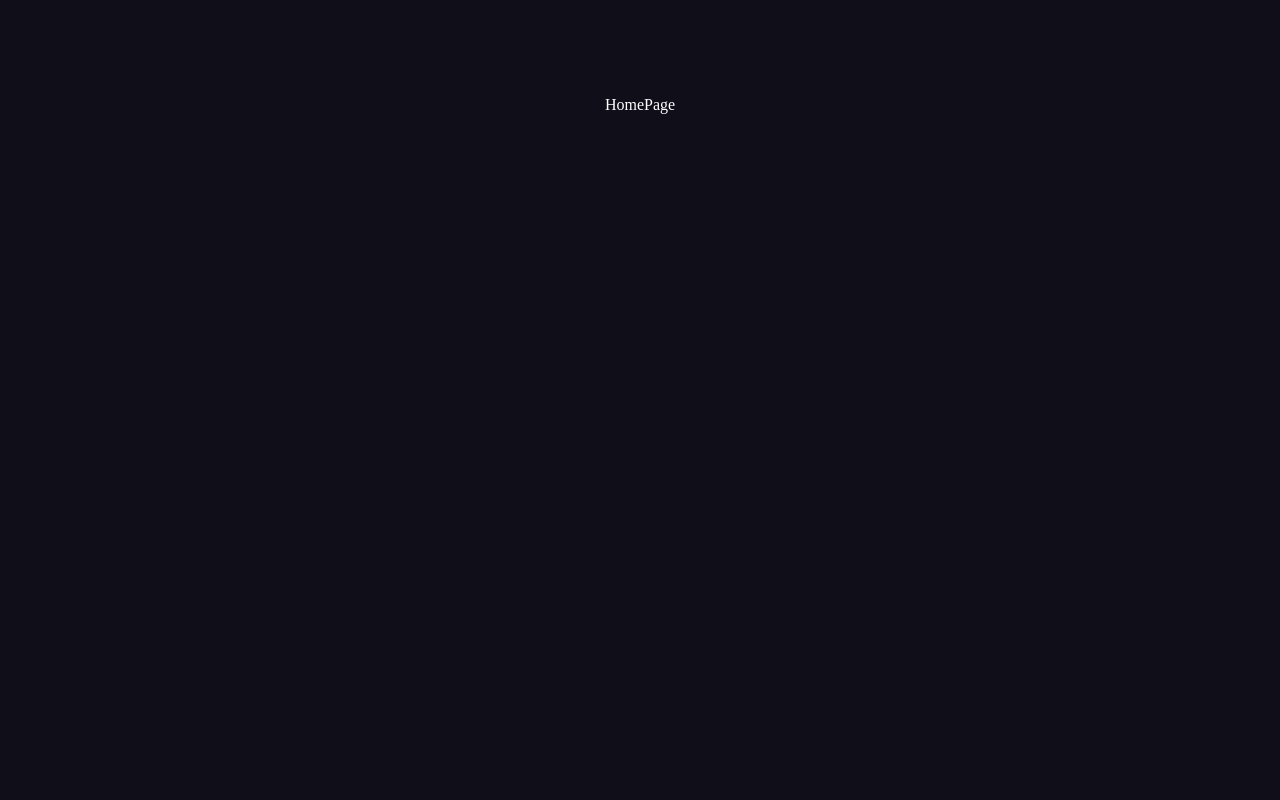
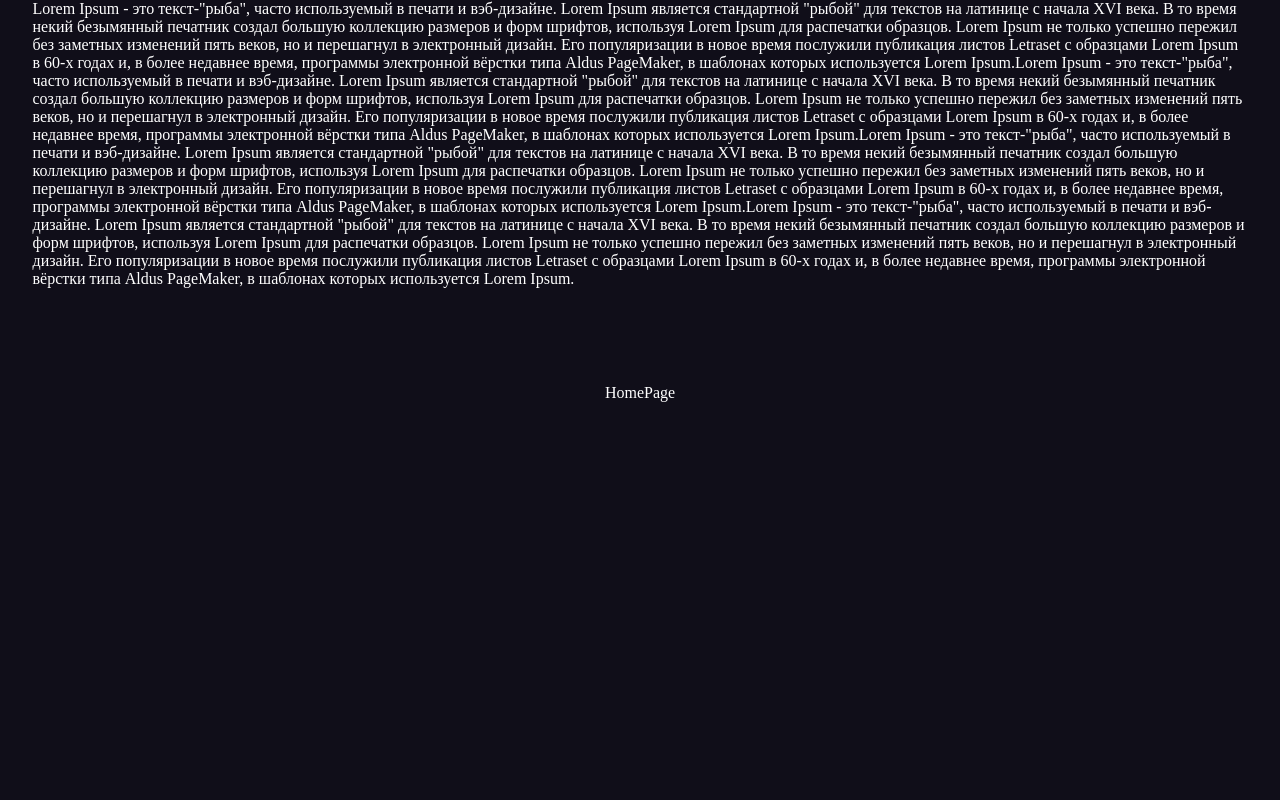
Before and after one commit to igorek888rane/watch-movies, a Next.js app: page / in a window 1280 px wide. Shown: the top 800 px of the page. Built offline with nearby package versions, Linux system fonts and the light colour scheme.

Commit message:
test commit

```diff
--- a/src/components/Header/Header.tsx
+++ b/src/components/Header/Header.tsx
@@ -1,10 +1,47 @@
-import {FC} from 'react';
-import styles from './Header.module.scss'
+import { FC } from 'react';
+import styles from './Header.module.scss';
 
 const Header: FC = () => {
-    return (
-        <header className={styles.header}></header>
-    );
+  return (
+    <header className={styles.header}>
+      Lorem Ipsum - это текст-"рыба", часто используемый в печати и вэб-дизайне.
+      Lorem Ipsum является стандартной "рыбой" для текстов на латинице с начала
+      XVI века. В то время некий безымянный печатник создал большую коллекцию
+      размеров и форм шрифтов, используя Lorem Ipsum для распечатки образцов.
+      Lorem Ipsum не только успешно пережил без заметных изменений пять веков,
+      но и перешагнул в электронный дизайн. Его популяризации в новое время
+      послужили публикация листов Letraset с образцами Lorem Ipsum в 60-х годах
+      и, в более недавнее время, программы электронной вёрстки типа Aldus
+      PageMaker, в шаблонах которых используется Lorem Ipsum.Lorem Ipsum - это
+      текст-"рыба", часто используемый в печати и вэб-дизайне. Lorem Ipsum
+      является стандартной "рыбой" для текстов на латинице с начала XVI века. В
+      то время некий безымянный печатник создал большую коллекцию размеров и
+      форм шрифтов, используя Lorem Ipsum для распечатки образцов. Lorem Ipsum
+      не только успешно пережил без заметных изменений пять веков, но и
+      перешагнул в электронный дизайн. Его популяризации в новое время послужили
+      публикация листов Letraset с образцами Lorem Ipsum в 60-х годах и, в более
+      недавнее время, программы электронной вёрстки типа Aldus PageMaker, в
+      шаблонах которых используется Lorem Ipsum.Lorem Ipsum - это текст-"рыба",
+      часто используемый в печати и вэб-дизайне. Lorem Ipsum является
+      стандартной "рыбой" для текстов на латинице с начала XVI века. В то время
+      некий безымянный печатник создал большую коллекцию размеров и форм
+      шрифтов, используя Lorem Ipsum для распечатки образцов. Lorem Ipsum не
+      только успешно пережил без заметных изменений пять веков, но и перешагнул
+      в электронный дизайн. Его популяризации в новое время послужили публикация
+      листов Letraset с образцами Lorem Ipsum в 60-х годах и, в более недавнее
+      время, программы электронной вёрстки типа Aldus PageMaker, в шаблонах
+      которых используется Lorem Ipsum.Lorem Ipsum - это текст-"рыба", часто
+      используемый в печати и вэб-дизайне. Lorem Ipsum является стандартной
+      "рыбой" для текстов на латинице с начала XVI века. В то время некий
+      безымянный печатник создал большую коллекцию размеров и форм шрифтов,
+      используя Lorem Ipsum для распечатки образцов. Lorem Ipsum не только
+      успешно пережил без заметных изменений пять веков, но и перешагнул в
+      электронный дизайн. Его популяризации в новое время послужили публикация
+      листов Letraset с образцами Lorem Ipsum в 60-х годах и, в более недавнее
+      время, программы электронной вёрстки типа Aldus PageMaker, в шаблонах
+      которых используется Lorem Ipsum.
+    </header>
+  );
 };
 
 export default Header;
--- a/src/components/Layout/Layout.module.scss
+++ b/src/components/Layout/Layout.module.scss
@@ -6,3 +6,7 @@
   padding: 6rem;
   min-height: 100vh;
 }
+.container {
+  max-width: 1215px;
+  margin: 0 auto;
+}
--- a/src/components/Layout/Layout.tsx
+++ b/src/components/Layout/Layout.tsx
@@ -1,18 +1,28 @@
-import {FC, PropsWithChildren} from 'react';
-import styles from './Layout.module.scss'
-import Header from "@/components/Header/Header";
-import Footer from "@/components/Footer/Footer";
-import {LayoutPropsTypes} from "@/components/Layout/types";
-import Meta from "@/components/Layout/Meta";
+import { FC, PropsWithChildren } from 'react';
+import styles from './Layout.module.scss';
+import Header from '@/components/Header/Header';
+import Footer from '@/components/Footer/Footer';
+import { LayoutPropsTypes } from '@/components/Layout/types';
+import Meta from '@/components/Layout/Meta';
 
-
-const Layout: FC<PropsWithChildren<LayoutPropsTypes>> = ({title, keywords, description, children}) => {
+const Layout: FC<PropsWithChildren<LayoutPropsTypes>> = ({
+  title,
+  keywords,
+  description,
+  children,
+}) => {
   return (
     <>
-           <Meta title={title} keywords={keywords?keywords:''} description={description?description:''}>
-               <Header/>
+      <Meta
+        title={title}
+        keywords={keywords ? keywords : ''}
+        description={description ? description : ''}
+      >
+        <div className={styles.container}>
+          <Header />
           <main className={styles.main}>{children}</main>
-               <Footer/>
+          <Footer />
+        </div>
       </Meta>
     </>
   );
--- a/src/components/MoviesContainer/Movies.module.scss
+++ b/src/components/MoviesContainer/Movies.module.scss
@@ -1,4 +1,2 @@
-
-.movies__container{
-
+.movies__container {
 }
```
Lines whose indentation alone changed are shown as unchanged.
